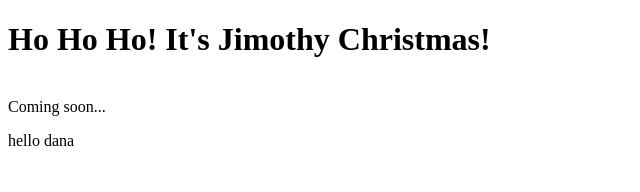
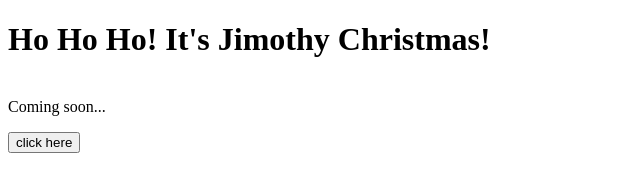
Before and after one commit to Evertm1/jimothychristmas, a plain HTML site: page index.html in a window 1280 px wide. Shown: the full height of the page, 0-640 px from the left. Drawn offline with Linux system fonts and the light colour scheme.

Commit message:
some changes

```diff
--- a/index.html
+++ b/index.html
@@ -11,4 +11,7 @@
     <p id="message"></p>
     <script src="script.js"></script>
   </body>
+  <a href="https://live-production.wcms.abc-cdn.net.au/20bef573e36cc4d1305bfc14a937291d?impolicy=wcms_crop_resize&cropH=1067&cropW=800&xPos=0&yPos=67&width=862&height=1149" target="_blank" rel="noopener noreferrer">
+    <button>click here</button>
+  </a>
 </html>
--- a/script.js
+++ b/script.js
@@ -1 +1 @@
-document.getElementById("message").textContent = "hello dana";
+document.getElementById("message").textContent = "";
```
